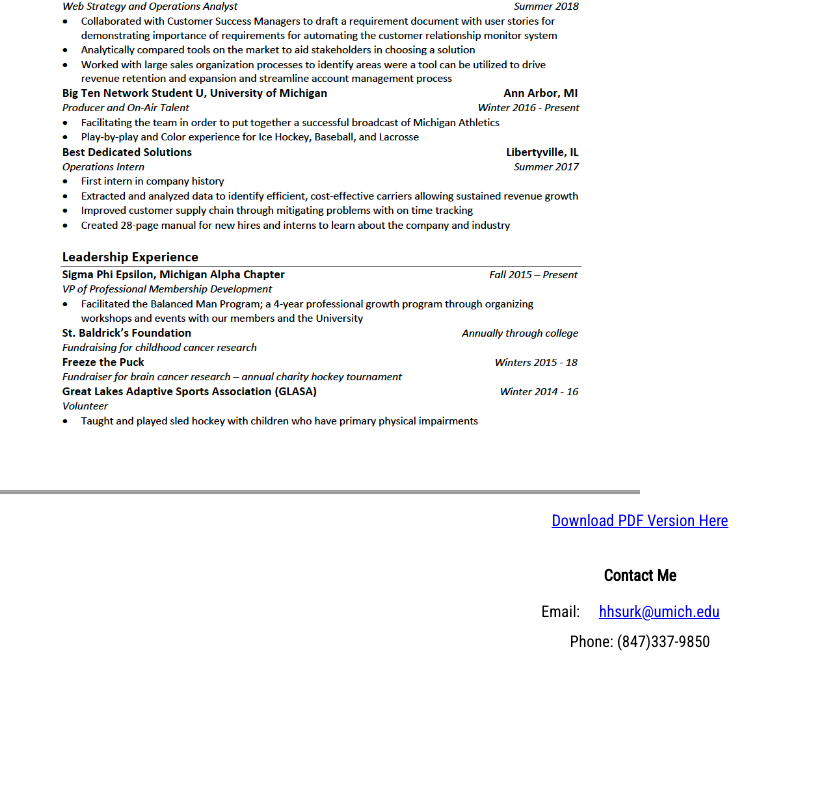
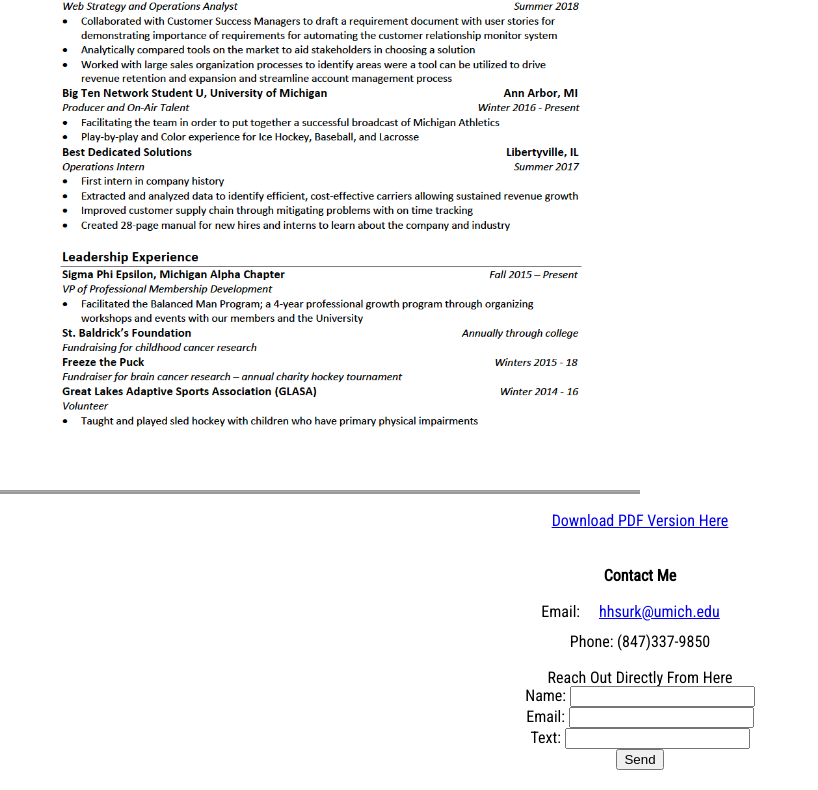
Before and after one commit to hagansurk/PortfolioSite, a plain HTML site: page PortfolioPage/documents.html in a window 1280 px wide. Shown: the part 408-1198 px from the top of the page, without its empty margins (0-818 px from the left). Before the commit the page ends 1078 px from the top, so only its background shows below. Drawn offline with Linux system fonts and the light colour scheme; files that its build step writes are made by us from their sources.

Commit message:
Add files via upload

```diff
--- a/PortfolioPage/css/style.css
+++ b/PortfolioPage/css/style.css
@@ -46,6 +46,9 @@
 i{
     color: blue;
     font-size: 100px;
+}
+form{
+    background-color: white;
 }
 .container{
     display:grid;
@@ -357,6 +360,7 @@
     grid-template-columns: auto;
     grid-template-rows: auto auto;
     grid-column-start: 2;
+    grid-gap: 20px;
     background-color:white;
     padding:20px;
 }
--- a/PortfolioPage/documents.html
+++ b/PortfolioPage/documents.html
@@ -7,6 +7,7 @@
 	<link rel="stylesheet" type="text/css" href="html5reset-1.6.1.css">
 	<link rel="stylesheet" href="https://use.fontawesome.com/releases/v5.3.1/css/all.css" integrity="sha384-mzrmE5qonljUremFsqc01SB46JvROS7bZs3IO2EmfFsd15uHvIt+Y8vEf7N7fWAU" crossorigin="anonymous">
 	<link href="https://fonts.googleapis.com/css?family=Roboto+Condensed" rel="stylesheet">
+	<script src="scripts/main.js"></script>
 	<title>Hagan Surkamer's Documents</title>
 </head>
 <body>
@@ -31,6 +32,18 @@
 			<h2>Contact Me</h2>
 			<p>Email:<a href="hhsurk@umich.edu">hhsurk@umich.edu</a></p>
 			<p>Phone: (847)337-9850</p>
+			<form action="https://formspree.io/hagansurk@gmail.com" method="POST">
+       			<fieldset>
+            		<legend>Reach Out Directly From Here</legend>
+					<label for = "name">Name:</label>
+					<input type="text" required name="nm" id="name" pattern="[a-zA-Z0-9]+{2}"><br> <!-- add stuff to actually send an email to me -->
+					<label for="email">Email:</label>
+					<input type="em" required name="email" id="email"><br> <!-- name att is for the server.  Id att is for labels and javascript.  Add classes to these tags for styling Purposes.-->
+					<label for="text">Text:</label>
+					<input type="textarea" required name="Text" id="text" autocomplete="off"><br>
+					<input type="submit" value="Send">
+        		</fieldset>
+   	 		</form>
 		</div>
 	</div>
 </body>
```
Also changed, not shown: PortfolioPage/art.html (+1 -0 lines), PortfolioPage/forms.html (added, +23 -0 lines), PortfolioPage/highlight.html (+2 -0 lines), PortfolioPage/index.html (+2 -1 lines), PortfolioPage/projects.html (+1 -0 lines).
